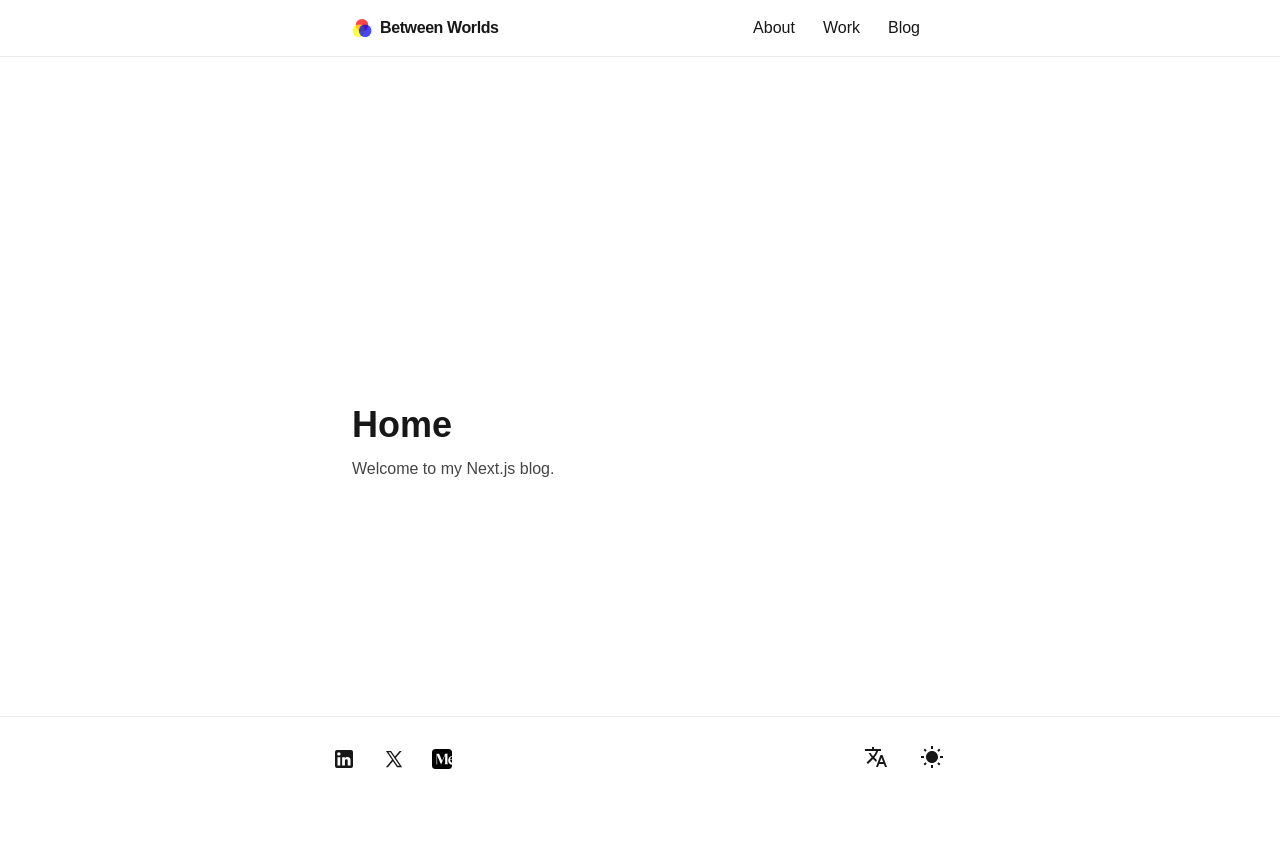
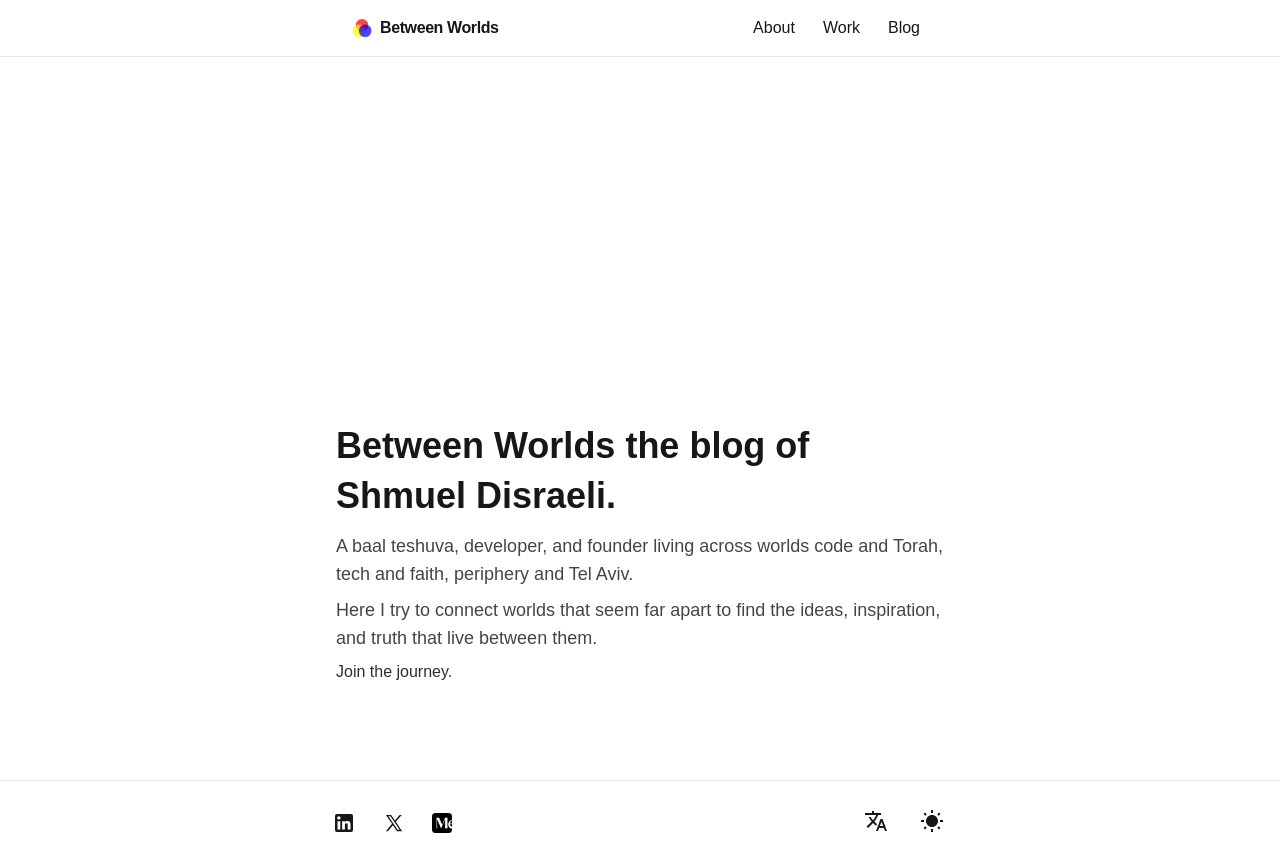
Before and after one commit to shmuel-web/shmuel-web.github.io, a Next.js app: page /about in a window 1280 px wide. Before the commit the page ends 800 px from the top, so only its background shows below. Built offline with nearby package versions, Linux system fonts and the light colour scheme.

Commit message:
feat: enhance home page with hero section and localization updates
- Introduce a new hero section on the home page with dynamic content from localization dictionaries.
- Update English and Hebrew dictionaries to include hero section text for improved user engagement.

```diff
--- a/next.config.ts
+++ b/next.config.ts
@@ -1,11 +1,22 @@
 import type { NextConfig } from "next";
+import { PHASE_PRODUCTION_BUILD } from "next/constants";
 
-const nextConfig: NextConfig = {
-  output: 'export',
-  trailingSlash: true,
-  images: {
-    unoptimized: true
+export default function (phase: string): NextConfig {
+  const commonConfig: NextConfig = {
+    trailingSlash: true,
+    images: {
+      unoptimized: true,
+    },
+  };
+
+  if (phase === PHASE_PRODUCTION_BUILD) {
+    return {
+      ...commonConfig,
+      // Enable static export only for production builds
+      output: "export",
+    } as NextConfig;
   }
-};
 
-export default nextConfig;
+  // In dev, do not use static export so middleware works
+  return commonConfig;
+}
--- a/src/app/[locale]/page.tsx
+++ b/src/app/[locale]/page.tsx
@@ -6,12 +6,25 @@ import SvgAnimation from "../components/SvgAnimation";
 export default function Home() {
   const { dict } = useI18n();
   return (
-    <main className="max-w-2xl mx-auto w-full p-8 sm:p-12">
+    <main className="max-w-2xl mx-auto w-full p-6 sm:p-8">
       {/* Jumbotron with SVG Animation */}
       <SvgAnimation />
 
-      <h1 className="text-3xl sm:text-4xl font-bold">{dict.home.title}</h1>
-      <p className="mt-3 text-foreground/80">{dict.home.welcome}</p>
+      {/* Hero Section */}
+      <section className="mt-6 sm:mt-8">
+        <h1 className="text-2xl sm:text-4xl font-bold leading-snug">
+          {dict.home.hero?.title ?? dict.home.title}
+        </h1>
+        <p className="mt-3 text-foreground/80 text-base sm:text-lg">
+          {dict.home.hero?.tagline ?? dict.home.welcome}
+        </p>
+        <p className="mt-2 text-foreground/80 text-base sm:text-lg">
+          {dict.home.hero?.description}
+        </p>
+        <p className="mt-2 text-foreground/90 font-medium">
+          {dict.home.hero?.cta}
+        </p>
+      </section>
     </main>
   );
 }
--- a/src/i18n/dictionaries/en.ts
+++ b/src/i18n/dictionaries/en.ts
@@ -13,6 +13,14 @@ export default {
   home: {
     title: "Home",
     welcome: "Welcome to my Next.js blog.",
+    hero: {
+      title: "Between Worlds  the blog of Shmuel Disraeli.",
+      tagline:
+        "A baal teshuva, developer, and founder living across worlds  code and Torah, tech and faith, periphery and Tel Aviv.",
+      description:
+        "Here I try to connect worlds that seem far apart  to find the ideas, inspiration, and truth that live between them.",
+      cta: "Join the journey.",
+    },
   },
   about: {
     title: "About",
--- a/src/i18n/dictionaries/he.ts
+++ b/src/i18n/dictionaries/he.ts
@@ -13,6 +13,14 @@ export default {
   home: {
     title: "דף הבית",
     welcome: "ברוכים הבאים לבלוג Next.js שלי.",
+    hero: {
+      title: "בין העולמות  הבלוג של שמואל דישראלי.",
+      tagline:
+        "חוזר בתשובה, מתכנת ויזם שחי בכמה עולמות במקביל  קוד ותורה, הייטק ואמונה, פריפריה ותל אביב.",
+      description:
+        "כאן אני מנסה לחבר בין עולמות שנראים רחוקים  ולמצוא את הרעיונות, ההשראה והאמת שחיה ביניהם.",
+      cta: "מוזמנים להצטרף למסע.",
+    },
   },
   about: {
     title: "אודות",
```
